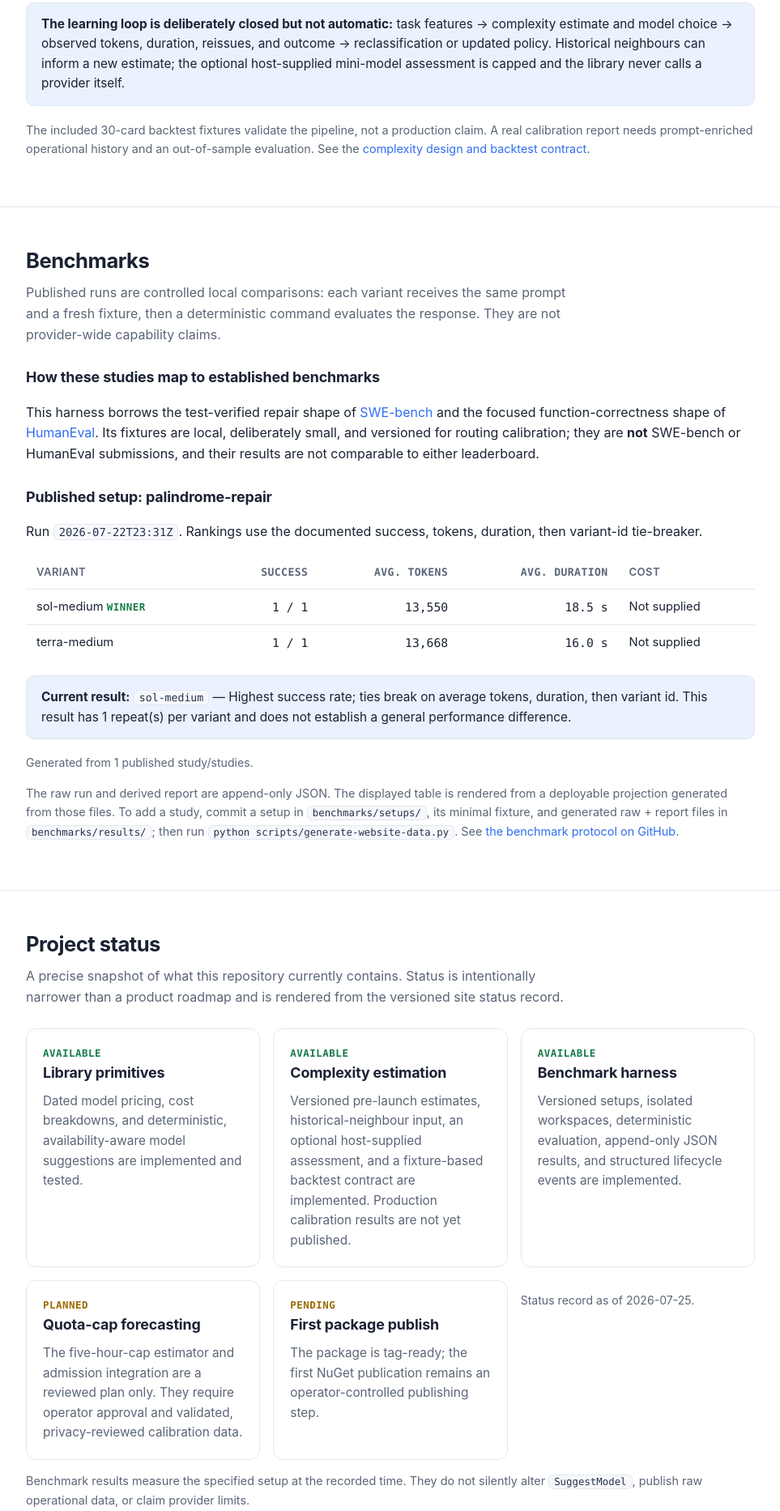
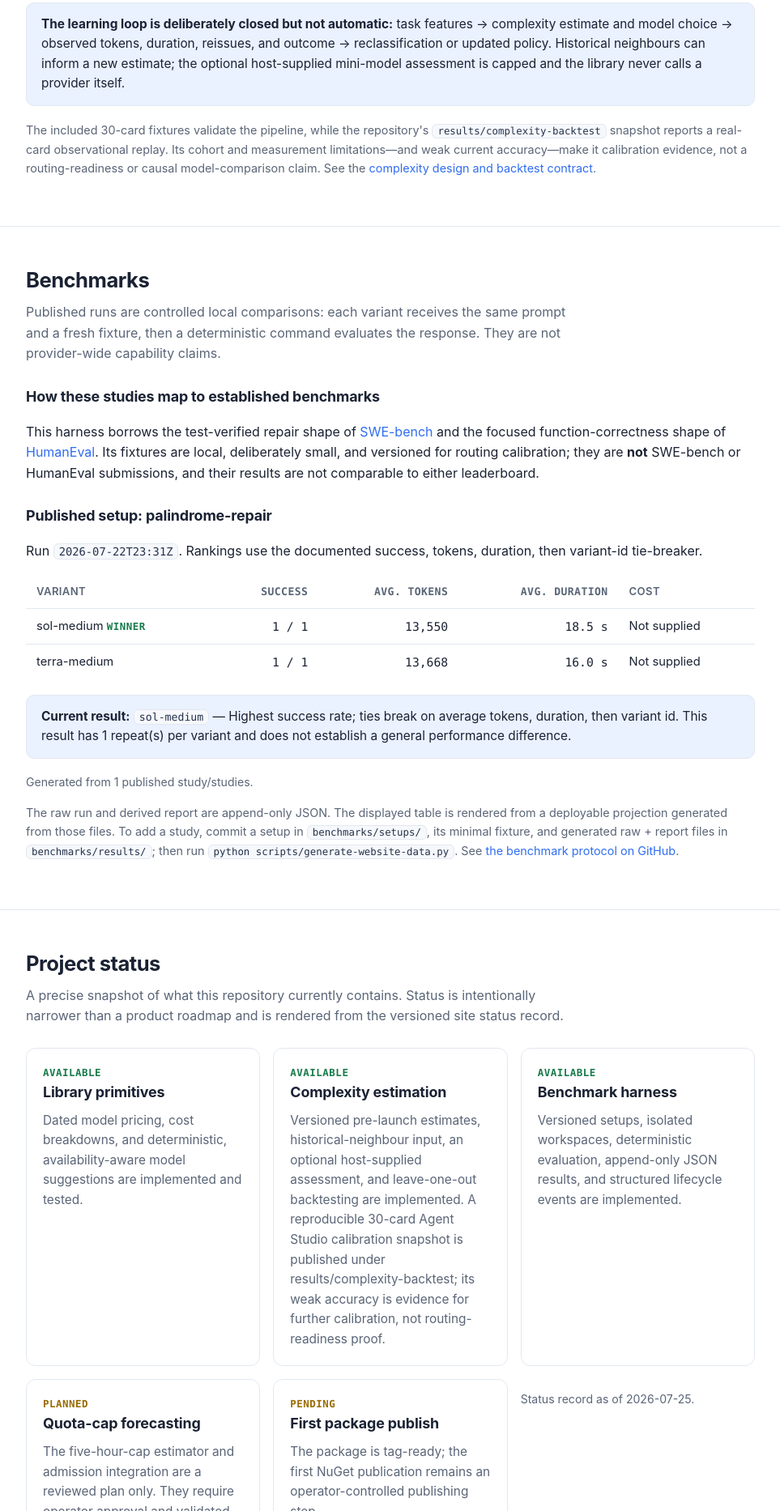
Before and after one commit to agent-orc/token-economy, a plain HTML site: page website/index.html in a window 1280 px wide. Shown: the part 1716-3582 px from the top of the page at 81% size, without its empty margins (158-1121 px from the left). Drawn offline with Linux system fonts and the light colour scheme.

```diff
--- a/website/data/site-status.json
+++ b/website/data/site-status.json
@@ -3,7 +3,7 @@
   "asOf": "2026-07-25",
   "items": [
     {"state": "available", "title": "Library primitives", "detail": "Dated model pricing, cost breakdowns, and deterministic, availability-aware model suggestions are implemented and tested."},
-    {"state": "available", "title": "Complexity estimation", "detail": "Versioned pre-launch estimates, historical-neighbour input, an optional host-supplied assessment, and a fixture-based backtest contract are implemented. Production calibration results are not yet published."},
+    {"state": "available", "title": "Complexity estimation", "detail": "Versioned pre-launch estimates, historical-neighbour input, an optional host-supplied assessment, and leave-one-out backtesting are implemented. A reproducible 30-card Agent Studio calibration snapshot is published under results/complexity-backtest; its weak accuracy is evidence for further calibration, not routing-readiness proof."},
     {"state": "available", "title": "Benchmark harness", "detail": "Versioned setups, isolated workspaces, deterministic evaluation, append-only JSON results, and structured lifecycle events are implemented."},
     {"state": "planned", "title": "Quota-cap forecasting", "detail": "The five-hour-cap estimator and admission integration are a reviewed plan only. They require operator approval and validated, privacy-reviewed calibration data."},
     {"state": "pending", "title": "First package publish", "detail": "The package is tag-ready; the first NuGet publication remains an operator-controlled publishing step."}
--- a/website/index.html
+++ b/website/index.html
@@ -284,7 +284,7 @@
         <h3>What informs a complexity estimate</h3>
         <p>Its evidence is deliberately pre-launch: touched surface and dependency fan-out, novelty, constraint density, specification ambiguity, required reading, and verification cost. Actual changed files, tool calls, and review feedback are outcomes for later calibration, not inputs that would leak the answer into the estimate.</p>
         <div class="callout"><strong>The learning loop is deliberately closed but not automatic:</strong> task features &rarr; complexity estimate and model choice &rarr; observed tokens, duration, reissues, and outcome &rarr; reclassification or updated policy. Historical neighbours can inform a new estimate; the optional host-supplied mini-model assessment is capped and the library never calls a provider itself.</div>
-        <p class="comment-note">The included 30-card backtest fixtures validate the pipeline, not a production claim. A real calibration report needs prompt-enriched operational history and an out-of-sample evaluation. See the <a href="https://github.com/agent-orc/token-economy/blob/main/docs/concepts/upfront-task-complexity.md">complexity design and backtest contract</a>.</p>
+        <p class="comment-note">The included 30-card fixtures validate the pipeline, while the repository's <code>results/complexity-backtest</code> snapshot reports a real-card observational replay. Its cohort and measurement limitations—and weak current accuracy—make it calibration evidence, not a routing-readiness or causal model-comparison claim. See the <a href="https://github.com/agent-orc/token-economy/blob/main/docs/concepts/upfront-task-complexity.md">complexity design and backtest contract</a>.</p>
       </div>
     </section>
 
```
